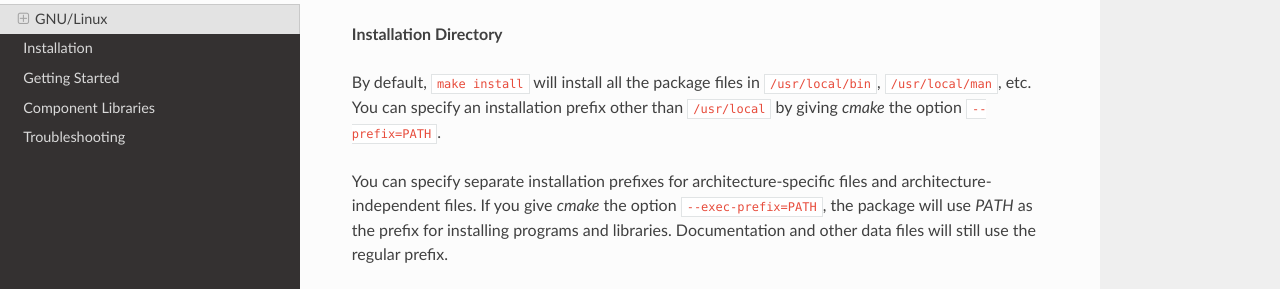
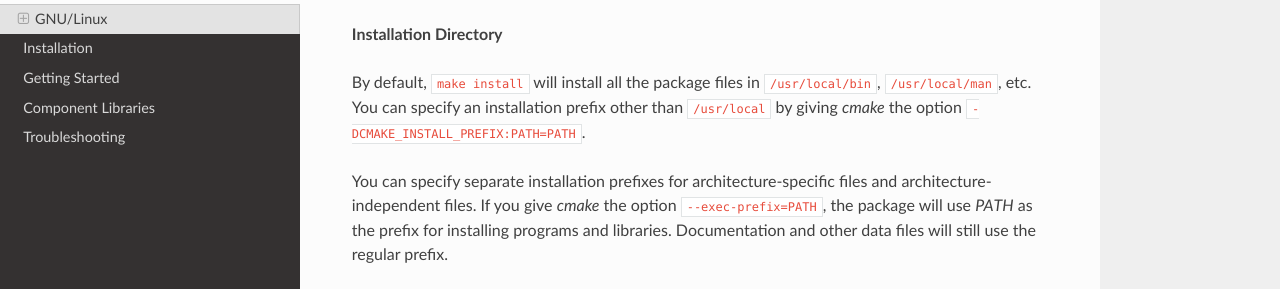
Before and after one commit to Caneda/Docs, a Sphinx documentation site: the page built from docs/compilation.rst, in a window 1280 px wide and 900 px high, scrolled down 1947 px. Shown: the part 158-447 px from the top of the window. Built offline with Sphinx 7.4.7 and the Read the Docs theme 2.0.0, drawn with Linux system fonts in a browser that asks for light colours.

Commit message:
Clean up like changes. Fixed prefix command for cmake.

```diff
--- a/docs/compilation.rst
+++ b/docs/compilation.rst
@@ -91,7 +91,7 @@ Here is an example:
 **Installation Directory**
 
 By default, ``make install`` will install all the package files in ``/usr/local/bin``, ``/usr/local/man``, etc.
-You can specify an installation prefix other than ``/usr/local`` by giving *cmake* the option ``--prefix=PATH``.
+You can specify an installation prefix other than ``/usr/local`` by giving *cmake* the option ``-DCMAKE_INSTALL_PREFIX:PATH=PATH``.
 
 You can specify separate installation prefixes for architecture-specific files and architecture-independent files.
 If you give *cmake* the option ``--exec-prefix=PATH``, the package will use *PATH* as the prefix for installing programs and libraries. Documentation and other data files will still use the regular prefix.
--- a/docs/legacy/install.rst
+++ b/docs/legacy/install.rst
@@ -66,7 +66,7 @@ You can give *cmake* initial values for configuration parameters by setting vari
 
 Installation Directory
 ----------------------
-By default, ``make install`` will install the package's files in ``/usr/local/bin``, ``/usr/local/man``, etc.  You can specify an installation prefix other than ``/usr/local`` by giving *cmake* the option ``--prefix=PATH``.
+By default, ``make install`` will install the package's files in ``/usr/local/bin``, ``/usr/local/man``, etc.  You can specify an installation prefix other than ``/usr/local`` by giving *cmake* the option ``-DCMAKE_INSTALL_PREFIX:PATH=PATH``.
 
 You can specify separate installation prefixes for architecture-specific files and architecture-independent files.  If you give *cmake* the option ``--exec-prefix=PATH``, the package will use *PATH* as the prefix for installing programs and libraries. Documentation and other data files will still use the regular prefix.
 
```
